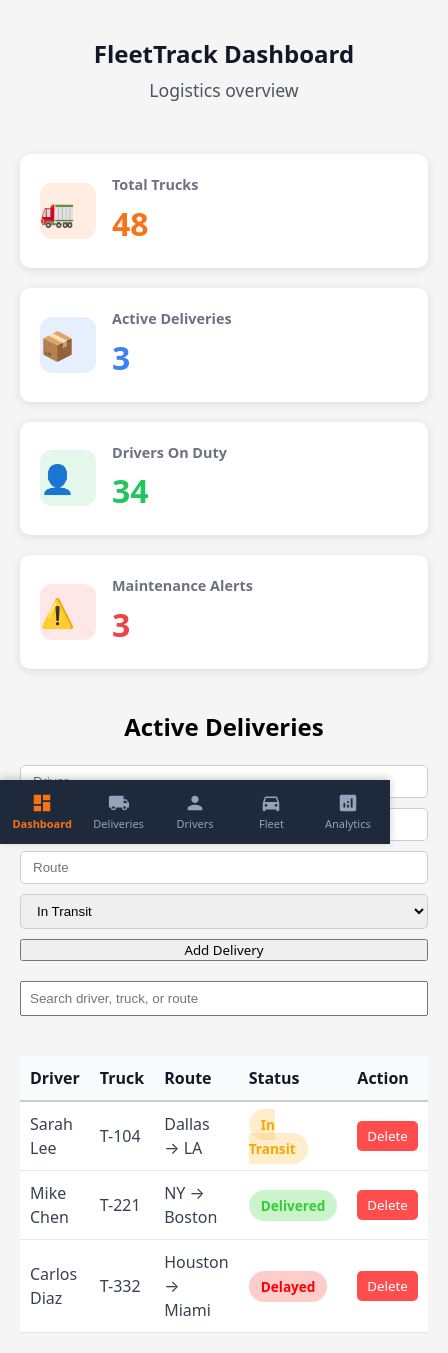
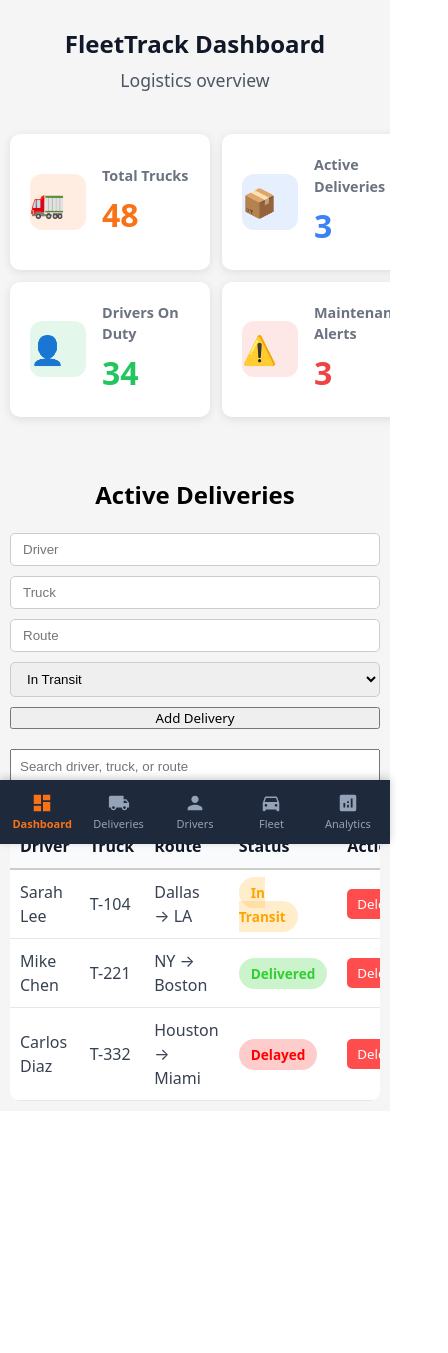
Before and after one commit to crispcodews/fleettrack, a React (Vite) app: page / in a window 390 px wide. Shown: the whole page, 448 px wide, since content can reach past the window. After the commit the page ends 1111 px from the top, so only its background shows below. Built offline with nearby package versions, Linux system fonts and the light colour scheme.

Commit message:
Updates
Drivers section fixed : mobile responsive.
Dashboard section still needs to be fixed for mobile view.

```diff
--- a/src/index.css
+++ b/src/index.css
@@ -37,3 +37,9 @@ button {
   font-family: inherit;
   cursor: pointer;
 }
+
+*,
+*::before,
+*::after {
+  box-sizing: border-box;
+}
--- a/src/pages/Dashboard.jsx
+++ b/src/pages/Dashboard.jsx
@@ -39,7 +39,9 @@ function Dashboard({ deliveries, setDeliveries }) {
       </div>
 
       {/* Delivery table - recieves full deliveries state and setter for add/delete */}
-      <DeliveryTable deliveries={deliveries} setDeliveries={setDeliveries} />
+      <div className="dashboard-table-wrapper">
+        <DeliveryTable deliveries={deliveries} setDeliveries={setDeliveries} />
+      </div>
     </div>
   );
 }
--- a/src/styles/Dashboard.css
+++ b/src/styles/Dashboard.css
@@ -3,6 +3,7 @@
   padding: 20px;
   max-width: 1400px;
   margin: 0 auto;
+  box-sizing: border-box;
 }
 
 /* Header */
@@ -35,7 +36,21 @@ Each card uses flex: 1 internally to fill avaliable space evenly.
   margin: 30px 0 40px 0;
 }
 
+.dashboard-table-wrapper {
+  overflow-x: auto;
+  -webkit-overflow-scrolling: touch;
+  border-radius: 10px;
+  max-width: 100%;
+}
+
 @media (max-width: 767px) {
+  .dashboard-container {
+    padding: 10px;
+    box-sizing: border-box;
+    max-width: 100vw;
+    overflow-x: hidden;
+  }
+
   .dashboard-header {
     padding: 16px;
   }
@@ -43,4 +58,37 @@ Each card uses flex: 1 internally to fill avaliable space evenly.
   .dashboard-header h1 {
     font-size: 1.5rem;
   }
+
+  .dashboard-container .stats-grid {
+    display: grid;
+    grid-template-columns: repeat(2, 1fr);
+    gap: 12px;
+    margin: 20px 0;
+    width: 100%;
+    box-sizing: border-box;
+  }
+
+  .dashboard-container .stats-grid .stat-card {
+    display: flex;
+    flex-direction: column;
+    align-items: center;
+    justify-content: center;
+    text-align: center;
+    min-width: 0;
+    width: 100%;
+    padding: 12px;
+    gap: 8px;
+    box-sizing: border-box;
+    flex: none;
+  }
+
+  .dashboard-container .stats-grid .stat-card-title {
+    font-size: 0.85rem;
+    line-height: 1.2;
+  }
+
+  .dashboard-container .stats-grid .stat-card-value {
+    font-size: 1.4rem;
+    margin: 2px 0 0 0;
+  }
 }
--- a/src/styles/Drivers.css
+++ b/src/styles/Drivers.css
@@ -285,10 +285,47 @@ flex-wrap allows form fields to reflow to a new line on smaller screens, rather
 }
 
 @media (max-width: 767px) {
+  .drivers-container {
+    padding: 10px;
+    box-sizing: border-box; /* Ensures padding is calculated inside width */
+    max-width: 100vw;
+    overflow-x: hidden;
+  }
+
+  /* Stack search bar and add button vertically */
   .drivers-controls {
     flex-direction: column;
   }
+
   .add-driver-btn {
     width: 100%;
   }
+
+  /* Form Field Wrapping */
+  .add-driver-form {
+    flex-direction: column; /* Force fields to stack vertically on mobile */
+  }
+
+  .add-driver-form input,
+  .add-driver-form select {
+    width: 100%; /* Match the parent form width */
+    box-sizing: border-box;
+  }
+
+  /* Stat Boxes layout */
+  .drivers-stats {
+    grid-template-columns: repeat(2, 1fr);
+    gap: 10px;
+  }
+
+  /* Details Panel Header wrapping */
+  .driver-details-heading {
+    flex-direction: column;
+    align-items: flex-start;
+    gap: 10px;
+  }
+
+  .driver-details-body {
+    grid-template-columns: 1fr;
+  }
 }
--- a/src/styles/StatsCard.css
+++ b/src/styles/StatsCard.css
@@ -12,6 +12,7 @@ min-width : 200px prevents cards from becoming to narrow before wrapping
   display: flex;
   align-items: center;
   gap: 16px;
+  box-sizing: border-box;
 }
 
 /* Icon badge.
@@ -41,3 +42,29 @@ flex-shrink: 0 prevents the badge from shrinking on narrow screens
   margin: 4px 0 0 0;
   font-size: 2rem;
 }
+
+@media (max-width: 767px) {
+  /* Targeting the card inside the grid gives this rule higher specificity */
+  .stats-grid .stat-card {
+    min-width: 0;
+    width: 100%;
+    padding: 12px;
+    gap: 8px;
+    flex-direction: column;
+    text-align: center;
+    align-items: center;
+    justify-content: center;
+    box-sizing: border-box;
+    flex: none; /* Disables desktop flex growth behavior */
+  }
+
+  .stats-grid .stat-card-title {
+    font-size: 0.85rem;
+    line-height: 1.2;
+  }
+
+  .stats-grid .stat-card-value {
+    font-size: 1.4rem;
+    margin: 2px 0 0 0;
+  }
+}
```
